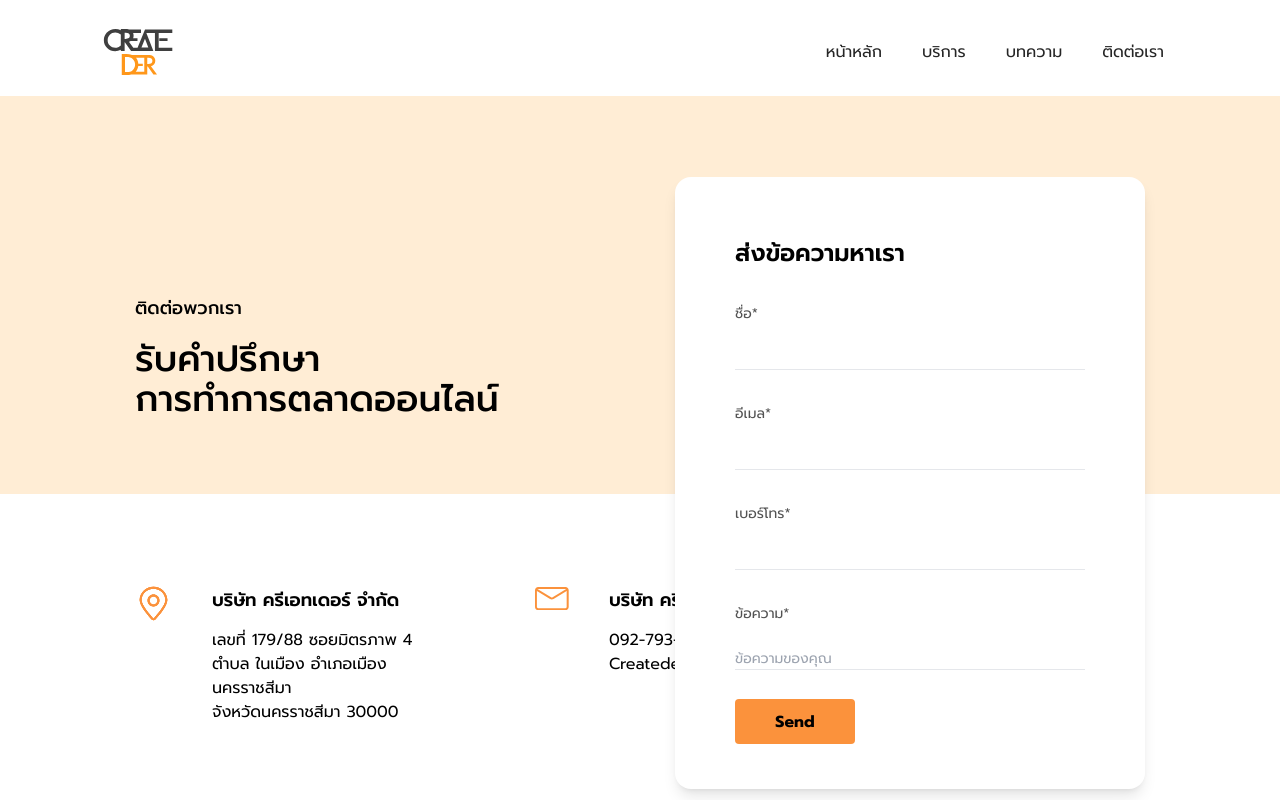
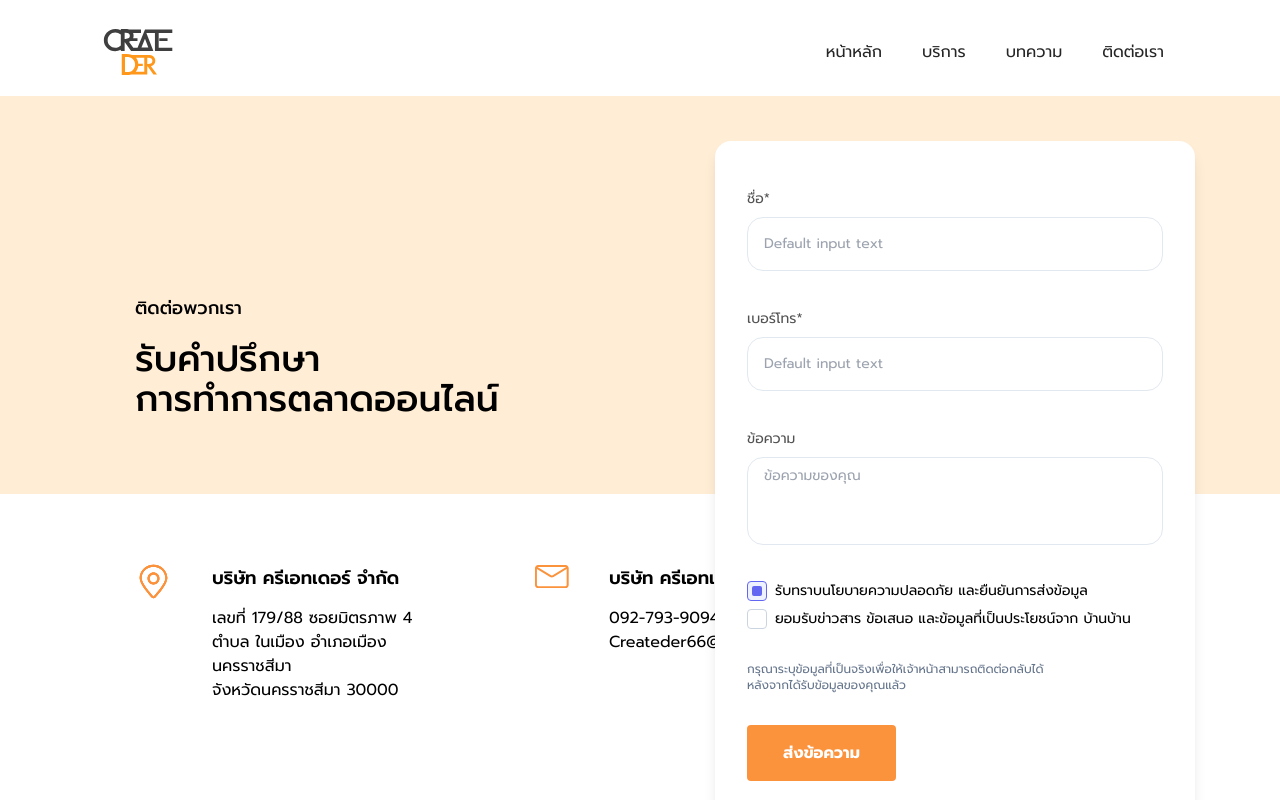
Before and after one commit to PromiseZy/createder-ts, a Next.js app: page /contact in a window 1280 px wide. Shown: the top 800 px of the page. Built offline with nearby package versions, Linux system fonts and the light colour scheme.

Commit message:
update contact page

```diff
--- a/src/components/Form.tsx
+++ b/src/components/Form.tsx
@@ -3,16 +3,18 @@ import axios from "axios";
 
 interface Form{
     name: string;
-    email: string;
     tel: string;
     context: string;
+    security: boolean;
+    news: boolean;
 }
 
 const initialData:Form = {
     name: "",
-    email: "",
     tel: "",
     context: "",
+    security: true,
+    news: false,
 };
 
 
@@ -20,21 +22,44 @@ export default function Form(){
     const [result,setResult] = useState<Form>(initialData);
 
     const handleChange = ( {target} : any) => {
-        setResult((currentUser) => ({
-          ...currentUser,
-          [target.name]: target.value,
-        }));
+        try{
+            setResult((currentData) => ({
+                ...currentData,
+                [target.name]: target.value,
+              }));
+        }
+        catch(error){
+            console.log("error in handleChange Form :",error);
+        }
       };
 
+
+    const onChangeCheckBox = ({target} : any) =>{
+        try{
+
+            if(target.name==="security"){
+                setResult((currentData) => ({
+                    ...currentData,
+                    [target.name]: !(result.security)
+                }))
+            }else if(target.name==="news"){
+                setResult((currentData) => ({
+                    ...currentData,
+                    [target.name]: !(result.news)
+                }))
+            }
+        }
+        catch(error){
+            console.log("error in onChangeCheckbox Form :",error);
+        }
+    }
     const handleButton = async() =>{
         const url = "http://localhost:1337/api/contacts";
 
         try {
             if (
               result.name &&
-              result.email &&
-              result.tel &&
-              result.context
+              result.tel
             ) {
               const res = await axios.post(url, {
                 data: result,
@@ -49,44 +74,73 @@ export default function Form(){
     }
     return(
         <div>
-            <div className="bg-white rounded-2xl shadow-lg"style={{ width:"470px",height:"612px",fontFamily: 'Prompt' }}>
-                <div className="" style={{padding:"60px"}}>
-                    <p className="text-2xl font-semibold">ส่งข้อความหาเรา</p>
-                    <div className="" style={{width:"350px",height:"75px",marginTop:"35px"}}>
+            <div className="bg-white rounded-2xl shadow-lg"style={{ width:"480px",height:"688px",fontFamily: 'Prompt' }}>
+                <div className="px-8 py-12" >
+                    <div className="" style={{width:"416px",height:"88px"}}>
                         <p className="text-neutral-600 text-sm">ชื่อ*</p>
-                        <input className="text-sm border-b appearance-none bg-transparent w-full text-gray-700 focus:outline-none"
-                        style={{paddingTop:"25px"}}
+                        <input className="text-sm mt-2 border rounded-2xl border-slate-200 w-full p-4 text-gray-700 focus:border-slate-400"
+                        style={{}} placeholder="Default input text"
                         type="name" name="name" onChange={handleChange}
                         value={result.name}></input>
                     </div>
-                    <div style={{width:"350px",height:"75px",marginTop:"25px"}}>
-                        <p className="text-neutral-600 text-sm">อีเมล*</p>
-                        <input className="text-sm border-b appearance-none bg-transparent w-full text-gray-700 focus:outline-none"
-                        style={{paddingTop:"25px",marginBottom:"15px"}}
-                        type="email" name="email" onChange={handleChange}
-                        value={result.email}></input>
-                    </div>
-                    <div style={{width:"350px",height:"75px",marginTop:"25px"}}>
+                    <div style={{width:"416px",height:"88px",marginTop:"32px"}}>
                         <p className="text-neutral-600 text-sm">เบอร์โทร*</p>
-                        <input className="text-sm border-b appearance-none bg-transparent w-full text-gray-700 focus:outline-none"
-                        style={{paddingTop:"25px",marginBottom:"15px"}}
+                        <input className="text-sm mt-2 border rounded-2xl border-slate-200 w-full p-4 text-gray-700"
+                        style={{marginBottom:"15px"}} placeholder="Default input text"
                         type="tel" name="tel" onChange={handleChange}
                         value={result.tel}></input>
                     </div>
-                    <div style={{width:"350px",height:"75px",marginTop:"25px"}}>
-                        <p className="text-neutral-600 text-sm">ข้อความ*</p>
-                        <input className="text-sm border-b appearance-none bg-transparent w-full text-gray-700 focus:outline-none"
-                        style={{paddingTop:"25px",marginBottom:"15px"}} placeholder="ข้อความของคุณ"
-                        type="context" name="context" onChange={handleChange}
-                        value={result.context}></input>
+                    <div style={{width:"416px",height:"120px",marginTop:"32px"}}>
+                        <p className="text-neutral-600 text-sm">ข้อความ</p>
+                        <textarea className="text-sm px-4 py-2 border rounded-2xl mt-2 border-slate-200 w-full text-gray-700"
+                        style={{marginBottom:"15px",height:"88px",resize:"none"}} placeholder="ข้อความของคุณ"
+                        name="context" onChange={handleChange}
+                        value={result.context}></textarea>
                     </div>
-                    <div style={{paddingTop:"20px"}}>
+                    <div className="mt-8">
+                        <div className="flex text-sm">
+                            <label className="w-5 h-5 ">
+                                <input
+                                type="checkbox"
+                                id="checkbox1"
+                                name="security"
+                                onChange={onChangeCheckBox}
+                                checked={result.security}
+                                className="peer shrink-0 w-full h-full bg-white  appearance-none rounded border border-solid border-slate-300 checked:bg-indigo-50 checked:border-indigo-500 "
+                                style={{padding:"5px"}}/>
+                                <span className="peer-checked:absolute border-radius rounded-sm bg-indigo-500 left-0"
+                                style={{width:"10px",height:"10px",marginLeft:"37px",marginTop:"5px",marginBottom:"5px"}}></span>
+                            </label>
+                            <label htmlFor="checkbox1" className="pl-2 peer-checked:text-indigo-500">รับทราบนโยบายความปลอดภัย และยืนยันการส่งข้อมูล</label>
+                        </div>
+                        <div className="flex text-sm pt-2">
+                            <label className="w-5 h-5 ">
+                                <input
+                                type="checkbox"
+                                id="checkbox2"
+                                name="news"
+                                onChange={onChangeCheckBox}
+                                checked={result.news}
+                                className="peer shrink-0 w-full h-full bg-white  appearance-none rounded border border-solid border-slate-300 checked:bg-indigo-50 checked:border-indigo-500 "
+                                style={{padding:"5px"}}/>
+                                <span className="peer-checked:absolute border-radius rounded-sm bg-indigo-500 left-0"
+                                style={{width:"10px",height:"10px",marginLeft:"37px",marginTop:"5px",marginBottom:"5px"}}></span>
+                            </label>
+                            <label htmlFor="checkbox2" className="pl-2 peer-checked:text-indigo-500">ยอมรับข่าวสาร ข้อเสนอ และข้อมูลที่เป็นประโยชน์จาก บ้านบ้าน</label>
+                        </div>
+                    </div>
+                    <div className="mt-8 text-slate-500">
+                        <p className="text-xs">กรุณาระบุข้อมูลที่เป็นจริงเพื่อให้เจ้าหน้าสามารถติดต่อกลับได้</p>
+                        <p className="text-xs">หลังจากได้รับข้อมูลของคุณแล้ว</p>
+
+                    </div>
+                    <div className="mt-8">
                         <button
                         onClick={handleButton}
-                        className="bg-orange-400 hover:bg-orange-500 text-black font-bold py-2 px-4 rounded"
-                        style={{width:"120px", height:"45px"}}
+                        className="bg-orange-400 hover:bg-orange-500 text-white font-bold py-2 px-4 rounded"
+                        style={{width:"149px", height:"56px"}}
                         >
-                        Send
+                        ส่งข้อความ
                         </button>
                     </div>
                 </div>
--- a/src/pages/contact.tsx
+++ b/src/pages/contact.tsx
@@ -4,7 +4,7 @@ import Form from "@/components/Form"
 export default function contact() {
   return (
     <div>
-      <div className="md:flex hidden min-h-screen flex-col items-center justify-between" style={{ fontFamily: 'Prompt' }}>
+      <div className="md:flex hidden  flex-col items-center justify-between" style={{ fontFamily: 'Prompt' }}>
         <div className="bg-orange-100 " style={{ width: '100%',height: "398px" }}>
               <div className="" style={{paddingLeft: "135px" ,paddingTop: "198px"}}>
                   <p className="text-lg font-medium" style={{paddingBottom:"17px"}}>ติดต่อพวกเรา</p>
@@ -55,7 +55,7 @@ export default function contact() {
                 </div>
               </div>
         </div>
-        <div className="absolute right-0" style={{marginTop:"81px", marginRight:"135px"}}>
+        <div className="absolute right-0" style={{marginTop:"45px", marginRight:"85px"}}>
           <Form/>
         </div>
       </div>
```
